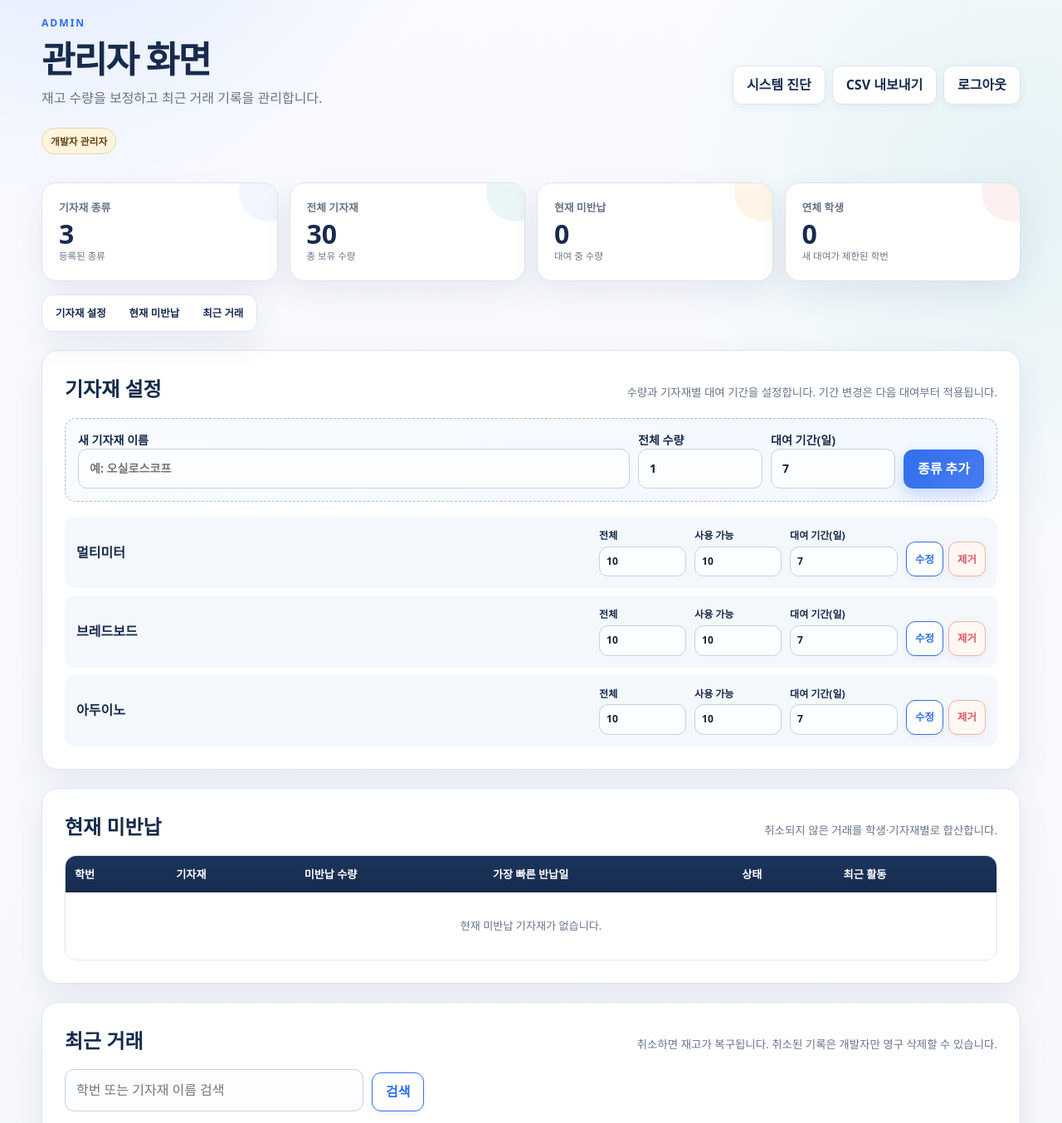
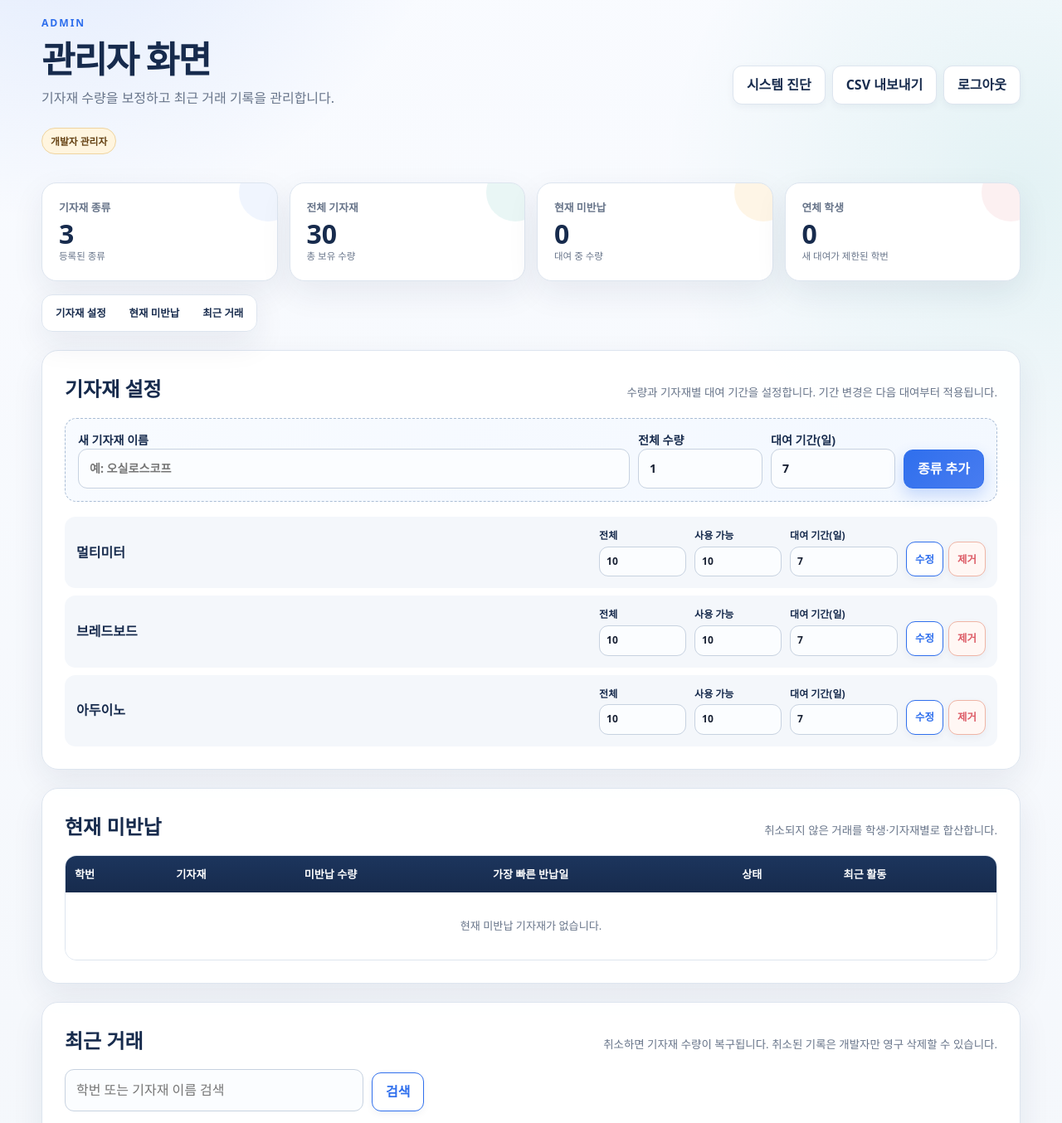
Before and after one commit to hapbii/raspberry-pi-equipment-manager, a Flask app: page /admin in a window 1280 px wide. Shown: the part 140-1494 px from the top of the page at 83% size. Run offline with Flask 3, Linux system fonts and the light colour scheme; the visitor is signed in with stand-in values (Sample User, id 1); data comes from the database, SQL or seed files in the repository; data that the repository does not hold is empty.

Commit message:
copy: replace stock wording with equipment terms

```diff
--- a/equipment_manager/inventory.py
+++ b/equipment_manager/inventory.py
@@ -520,7 +520,7 @@ def delete_transaction_record(transaction_id: str) -> None:
         if not transaction:
             raise InventoryError("거래 기록을 찾을 수 없습니다.")
         if not transaction["reversed_at"]:
-            raise InventoryError("재고 보호를 위해 거래를 먼저 취소한 뒤 삭제해 주세요.")
+            raise InventoryError("기자재 수량 보호를 위해 거래를 먼저 취소한 뒤 삭제해 주세요.")
         db.execute("DELETE FROM transactions WHERE id = ?", (transaction_id,))
         db.commit()
     except Exception:
--- a/equipment_manager/routes/admin.py
+++ b/equipment_manager/routes/admin.py
@@ -122,7 +122,7 @@ def admin_reverse_transaction(transaction_id: str):
     try:
         actor = f"{session.get('admin_role', 'admin')}:{session.get('admin_username', '')}"
         reverse_transaction(transaction_id, reversed_by=actor[:80])
-        flash("거래를 취소하고 재고를 복구했습니다.", "success")
+        flash("거래를 취소하고 기자재 수량을 복구했습니다.", "success")
     except InventoryError as exc:
         flash(str(exc), "error")
     return redirect(url_for("web.admin_page"))
--- a/equipment_manager/templates/admin.html
+++ b/equipment_manager/templates/admin.html
@@ -2,7 +2,7 @@
 {% block title %}관리자{% endblock %}
 {% block content %}
 <section class="page-heading">
-  <div><p class="eyebrow">ADMIN</p><h1>관리자 화면</h1><p>재고 수량을 보정하고 최근 거래 기록을 관리합니다.</p><span class="role-badge {{ admin_role }}">{{ admin_role_label }}</span></div>
+  <div><p class="eyebrow">ADMIN</p><h1>관리자 화면</h1><p>기자재 수량을 보정하고 최근 거래 기록을 관리합니다.</p><span class="role-badge {{ admin_role }}">{{ admin_role_label }}</span></div>
   <div class="button-row">
     {% if is_developer %}<a class="button ghost" href="{{ url_for('web.developer_page') }}">시스템 진단</a>{% endif %}
     <a class="button ghost" href="{{ url_for('web.admin_export_csv') }}">CSV 내보내기</a>
@@ -72,7 +72,7 @@
 </section>
 
 <section id="transaction-history" class="panel anchor-section">
-  <div class="section-title"><h2>최근 거래</h2><p>취소하면 재고가 복구됩니다.{% if is_developer %} 취소된 기록은 개발자만 영구 삭제할 수 있습니다.{% endif %}</p></div>
+  <div class="section-title"><h2>최근 거래</h2><p>취소하면 기자재 수량이 복구됩니다.{% if is_developer %} 취소된 기록은 개발자만 영구 삭제할 수 있습니다.{% endif %}</p></div>
   <form class="transaction-search" method="get" action="{{ url_for('web.admin_page') }}">
     <input name="q" value="{{ query }}" placeholder="학번 또는 기자재 이름 검색">
     <button class="button" type="submit">검색</button>
@@ -91,7 +91,7 @@
           <td>{{ '취소됨' if row.reversed_at else '정상' }}</td>
           <td>
             {% if not row.reversed_at %}
-            <form method="post" action="{{ url_for('web.admin_reverse_transaction', transaction_id=row.id) }}" onsubmit="return confirm('이 거래를 취소하고 재고를 복구할까요?')">
+            <form method="post" action="{{ url_for('web.admin_reverse_transaction', transaction_id=row.id) }}" onsubmit="return confirm('이 거래를 취소하고 기자재 수량을 복구할까요?')">
               <input type="hidden" name="csrf_token" value="{{ csrf_token }}">
               <button class="button danger small" type="submit">취소</button>
             </form>
--- a/equipment_manager/templates/developer.html
+++ b/equipment_manager/templates/developer.html
@@ -57,7 +57,7 @@
 <section class="panel developer-actions">
   <div><h2>빠른 이동</h2><p>개발자 계정은 모든 관리 화면과 대여·반납 화면을 사용할 수 있습니다.</p></div>
   <div class="button-row">
-    <a class="button primary" href="{{ url_for('web.admin_page') }}">재고·거래 관리</a>
+    <a class="button primary" href="{{ url_for('web.admin_page') }}">기자재·거래 관리</a>
     <a class="button ghost" href="{{ url_for('web.scan_page') }}">대여·반납 화면</a>
     <a class="button ghost" href="{{ url_for('web.healthz') }}" target="_blank" rel="noopener">상태 JSON</a>
   </div>
```
Also changed, not shown: README.md.
